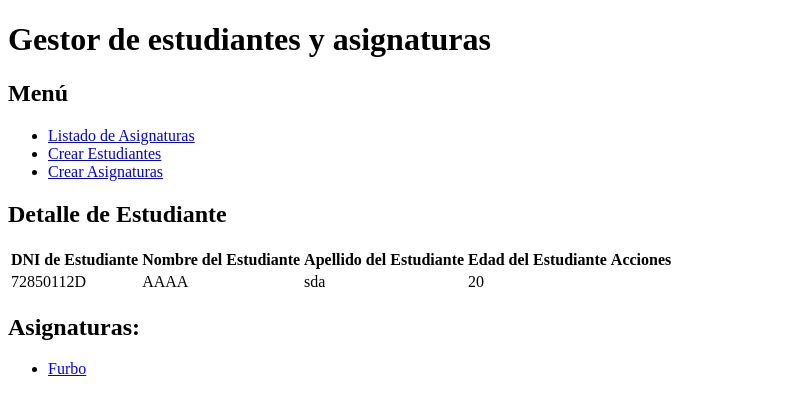
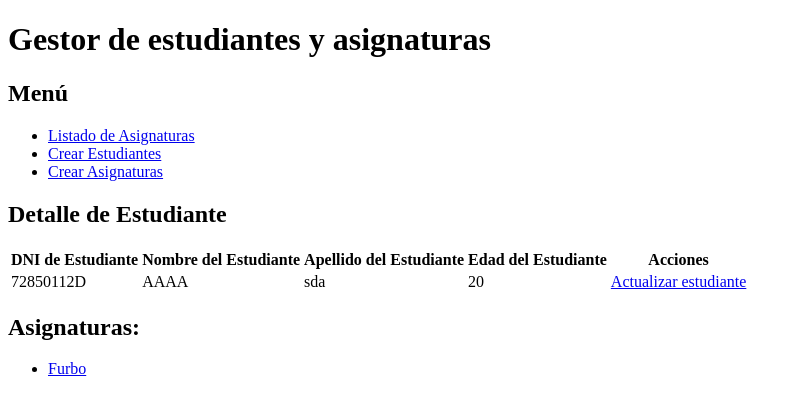
Before and after one commit to garaimg/EjemploExamenGarai, a Django app: a page that uses templates/appinstitutoDjango/detalle_estudiante.html in a window 1280 px wide. Shown: the top 415 px of the page, without its empty margins (0-802 px from the left). Run offline with Django 5.2, Linux system fonts and the light colour scheme; data comes from the database, SQL or seed files in the repository; both versions use the stored data as it was after the commit.

Commit message:
Ejemplo Examen Garai

```diff
--- a/appinstitutoDjango/urls.py
+++ b/appinstitutoDjango/urls.py
@@ -17,7 +17,7 @@ Including another URLconf
 from django.urls import path
 
 from .views import AsignaturasListView, AsignaturaDetailView, EstudiantesListView, EstudianteDetailView, \
-    EstudianteCreateView, AsignaturaCreateView
+    EstudianteCreateView, AsignaturaCreateView, EstudianteUpdateView
 
 urlpatterns = [
     path('', AsignaturasListView.as_view(), name='lista_asignaturas'),
@@ -26,4 +26,5 @@ urlpatterns = [
     path('estudiante/<str:pk>', EstudianteDetailView.as_view(), name='detalle_estudiantes'),
     path('asignatura/create/', AsignaturaCreateView.as_view(), name='crear_asignatura'),
     path('estudiante/create/', EstudianteCreateView.as_view(), name='crear_estudiante'),
+    path('estudiante/update/<str:pk>', EstudianteUpdateView.as_view(), name='editar_estudiante'),
 ]
--- a/appinstitutoDjango/views.py
+++ b/appinstitutoDjango/views.py
@@ -1,6 +1,6 @@
 from django.shortcuts import render, get_object_or_404, redirect
 from django.views import View
-from django.views.generic import ListView, DetailView
+from django.views.generic import ListView, DetailView, UpdateView
 
 from appinstitutoDjango.forms import EstudianteForm, AsignaturaForm
 from appinstitutoDjango.models import Estudiante, Asignatura
@@ -75,3 +75,27 @@ class AsignaturaCreateView(View):
             return redirect('lista_asignaturas')
 
         return render(request, 'appinstitutoDjango/crear_asignatura.html', {'formulario': formulario})
+
+
+class EstudianteUpdateView(UpdateView):
+    model = Estudiante
+
+    def get(self, request, pk):
+        estudiante = Estudiante.objects.get(pk=pk)
+        formulario = EstudianteForm(instance=estudiante)
+        context = {
+            'formulario': formulario,
+            'estudiante': estudiante
+        }
+        return render(request, 'appinstitutoDjango/estudiante_update.html', context)
+
+    # Llamada para procesar la actualización del departamento
+    def post(self, request, pk):
+        estudiante = Estudiante.objects.get(pk=pk)
+        formulario = EstudianteForm(request.POST, instance=estudiante)
+        if formulario.is_valid():
+            formulario.save()
+            return redirect('detalle_estudiantes', estudiante.pk)
+        else:
+            formulario = EstudianteForm(instance=estudiante)
+        return render(request, 'appinstitutoDjango/estudiante_update.html', {'formulario': formulario})
--- a/templates/appinstitutoDjango/detalle_estudiante.html
+++ b/templates/appinstitutoDjango/detalle_estudiante.html
@@ -16,7 +16,7 @@
                 <td>{{ estudiante.nombre }}</td>
                 <td>{{ estudiante.apellido }}</td>
                 <td>{{ estudiante.edad }}</td>
-                <td></td>
+                <td><a href="{% url 'editar_estudiante' estudiante.DNI %}">Actualizar estudiante</a></td>
             </tr>
         </table>
         {% if asignaturas %}
```
Also changed, not shown: templates/appinstitutoDjango/estudiante_update.html (added, +11 -0 lines), db.sqlite3.
